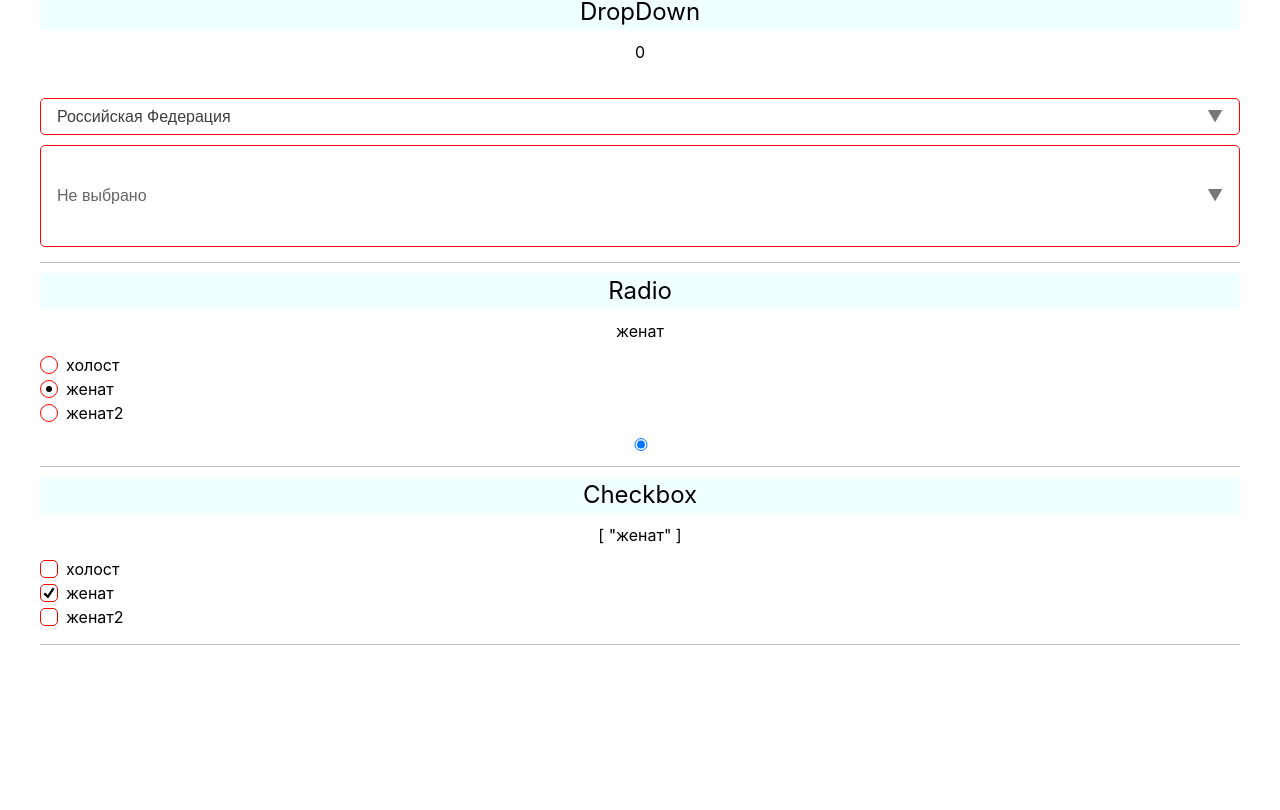
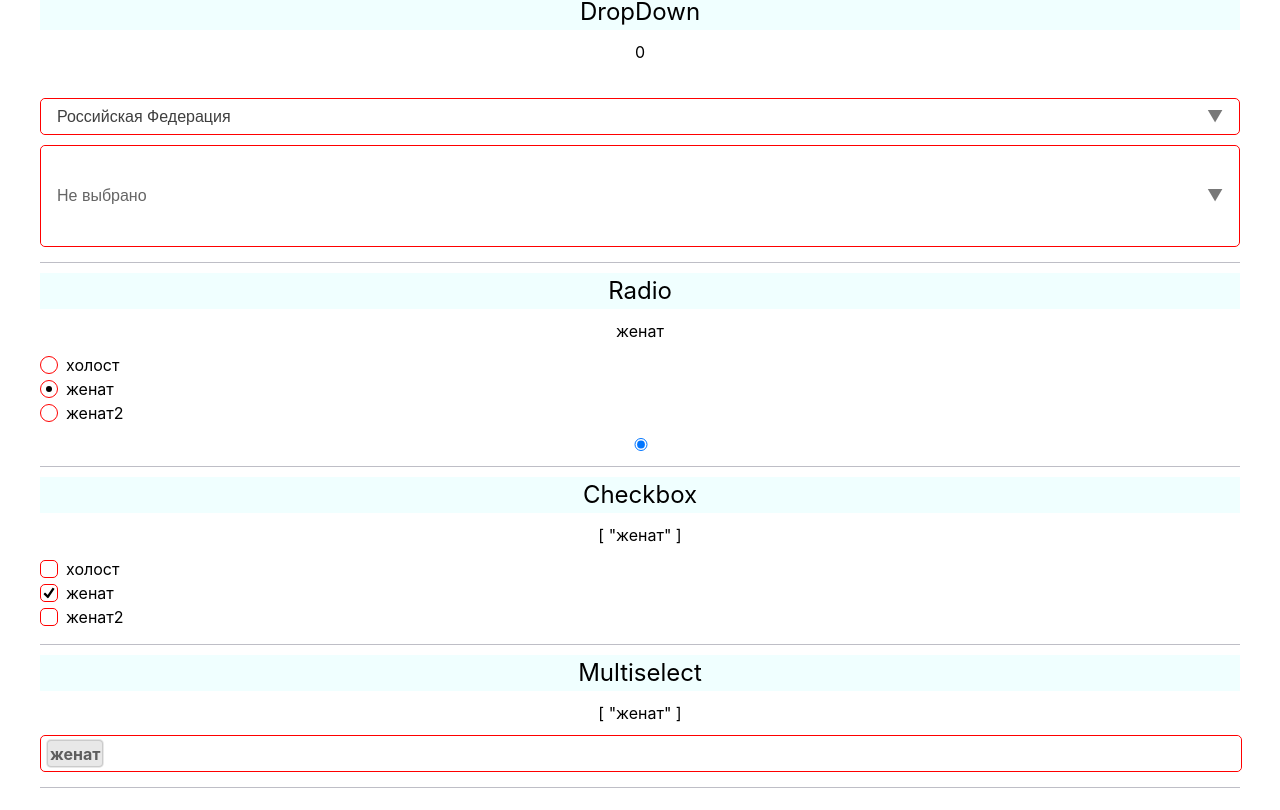
Before and after one commit to Smoren/vue3-hive-ui-kit, a Vue app: page / in a window 1280 px wide. Shown: the part 1059-1869 px from the top of the page. Before the commit the page ends 1744 px from the top, so only its background shows below. Built offline with nearby package versions, Linux system fonts and the light colour scheme.

Commit message:
hive-multiselect: init

```diff
--- a/src/App.vue
+++ b/src/App.vue
@@ -6,6 +6,7 @@ import HiveInput from './components/hive-input/hive-input.vue';
 import HiveDropDown from './components/hive-drop-down/hive-drop-down.vue';
 import HiveRadioGroup from './components/hive-radio-group/hive-radio-group.vue';
 import HiveCheckboxGroup from './components/hive-checkbox-group/hive-checkbox-group.vue';
+import HiveMultiselect from './components/hive-multiselect/hive-multiselect.vue';
 import HiveBadge from './components/hive-badge/hive-badge.vue';
 import { Option } from './common/types/select';
 import { useYearStore } from './stores/years';
@@ -339,6 +340,10 @@ const log = (value: string) => {
         {{ checkbox }}
         <hive-checkbox-group :options="maritalStatusList" v-model="checkbox" title-field="title" value-field="title" />
       </widget-wrapper>
+      <widget-wrapper title="Multiselect">
+        {{ checkbox }}
+        <hive-multiselect :options="maritalStatusList" v-model="checkbox" title-field="title" value-field="title" />
+      </widget-wrapper>
     </div>
   </div>
 </template>
--- a/src/components/hive-drop-down/hooks/use-list-methods.ts
+++ b/src/components/hive-drop-down/hooks/use-list-methods.ts
@@ -5,7 +5,7 @@ import { useOptions } from '../../../common/hooks/use-options';
 
 export type ListMethodsConfig = {
   options: Options | undefined;
-  modelValue: Value;
+  modelValue: Value | Value[];
   withUndefined: boolean;
   withNull: boolean;
   nullTitle: string;
@@ -24,7 +24,7 @@ export const useListMethods = ({
 }: ListMethodsConfig) => {
   const isExpanded = ref(false);
   const activeValue: Ref<Value | undefined> = ref();
-  const currentValue: Ref<Value | undefined> = ref();
+  const currentValue: Ref<Value | Value[] | undefined> = ref(modelValue);
   const current: CurrentOptionsRef = ref();
   const searchQuery = ref('');
   const searchRef: Ref<InputExpose | null> = ref(null);
@@ -59,7 +59,7 @@ export const useListMethods = ({
   const updateCurrentValue = (value: Value | undefined) => {
     currentValue.value = value;
 
-    if (value === undefined || (value === null)) {
+    if (value === undefined || value === null) {
       current.value = nullOption.value;
     } else {
       let key = value;
@@ -72,7 +72,7 @@ export const useListMethods = ({
   const expand = () => {
     isExpanded.value = true;
 
-    if (currentValue.value) {
+    if (currentValue.value && !Array.isArray(currentValue.value)) {
       activeValue.value = currentValue.value;
     }
   };
--- a/src/components/hive-multiselect/hive-multiselect.vue
+++ b/src/components/hive-multiselect/hive-multiselect.vue
@@ -1,10 +1,25 @@
 <script lang="ts" setup>
 import { Ref, reactive, ref, watch } from 'vue';
 import { CommonProps } from '@/common/mixin/props';
-import { Mount, Unmount, Update, onUpdateModelValue } from '@/common/mixin/emits';
+import HiveInput from '@/components/hive-input/hive-input.vue';
+import {
+  Focusout,
+  Keydown,
+  Focusin,
+  onFocusin,
+  onFocusout,
+  onKeydown,
+  Mount,
+  Unmount,
+  Update,
+  onUpdateModelValue,
+  Search,
+  onSearch,
+} from '@/common/mixin/emits';
 import { useOptions } from '@/common/hooks/use-options';
 import { useOnMount } from '@/common/hooks/use-mount';
 import { Options, Value } from '@/common/types/select';
+import { useListMethods } from '@/components/hive-drop-down/hooks/use-list-methods';
 
 export interface Props extends CommonProps {
   modelValue: Value[];
@@ -14,9 +29,12 @@ export interface Props extends CommonProps {
   valueField?: string;
   name?: string;
   disctinct?: boolean;
+  height?: string;
   withUndefined?: boolean;
   withNull?: boolean;
+  menuHeight?: string;
   nullTitle?: string;
+  disabled?: boolean;
 }
 
 const props = withDefaults(defineProps<Props>(), {
@@ -24,18 +42,16 @@ const props = withDefaults(defineProps<Props>(), {
   titleField: 'title',
   valueField: 'value',
   name: 'radio-group',
+  menuHeight: '10rem',
+  height: '2.2rem',
   disctinct: false,
+  disabled: false,
+  nullTitle: 'Не выбрано',
 });
 
-type Emit = Mount & Unmount & Update<Value[]>;
+type Emit = Mount & Unmount & Update<Value[]> & Focusin & Focusout & Keydown & Search<string>;
 const emit = defineEmits<Emit>();
 useOnMount(emit);
-
-const currentValue: Ref<Value[] | null> = ref(null);
-
-setTimeout(() => {
-  currentValue.value = props.modelValue;
-}, 200);
 
 const multiSelectRef = ref(undefined);
 const menuRef = ref(undefined);
@@ -54,7 +70,6 @@ const {
   isExpanded,
   activeValue,
   current,
-  updateCurrentValue,
   updateActiveValue,
   searchQuery,
   searchRef,
@@ -65,27 +80,27 @@ const {
   currentOptions,
   setPrevActiveValue,
   setNextActiveValue,
+  currentValue,
 } = useListMethods(configOptions);
 
 const changeValue = (value: Value) => {
-  if (currentValue.value === null) return;
+  if (currentValue.value === null || !Array.isArray(currentValue.value)) return;
 
-  const includes = currentValue.value.includes(value);
+  const includes = currentValue.value?.includes(value);
 
   if (!includes) {
     currentValue.value?.push(value);
-
-    onUpdateModelValue<Value[]>(emit, currentValue.value);
   } else {
     const index = currentValue.value.indexOf(value);
-
     if (index !== -1) currentValue.value.splice(index, 1);
   }
+  onUpdateModelValue<Value[]>(emit, currentValue.value);
 };
 
 watch(
   () => props.modelValue,
   () => {
+    console.log('here', props.modelValue);
     currentValue.value = props.modelValue;
   },
 );
@@ -104,93 +119,211 @@ watch(
 </script>
 
 <template>
+  <div class="hive-multiselect__wrap" ref="multiSelectRef" :class="{ expand: isExpanded, disable: disabled }">
+    <i class="dropdown icon"></i>
+    <div class="hive-multiselect__selected">
+      <div v-for="value in currentValue" :key="value" class="hive-multiselect__selected-item" @mousedown.stop.prevent>
+        {{ filteredOptions[value as string]?.title ? filteredOptions[value as string].title : value }}
+      </div>
+    </div>
+    <hive-input
+      v-model="searchQuery"
+      ref="searchRef"
+      :disabled="disabled"
+      :placeholder="current ? String(current[titleField]) : ''"
+      class="hive-multiselect__search"
+      :class="{ valueNull: (modelValue === null && withNull) || modelValue === undefined }"
+      :style="{ height }"
+      @focusin="expand(), onFocusin(emit)"
+      @focusout="collapse(), onFocusout(emit)"
+      @keydown="onKeydown(emit, $event)"
+      @keydown.enter="changeValue(activeValue)"
+      @keydown.esc="collapse"
+      @keydown.up.prevent="setPrevActiveValue"
+      @keydown.down.prevent="setNextActiveValue"
+      @input="onSearch<string>(emit, $event as string)"
+    />
     <div
-    class="ui multiple search dropdown selection hive-drop-down-multiselect"
-    @focusin="
-      (e) => {
-        expand();
-        handleEvent(e);
-      }
-    "
-    @focusout="
-      (e) => {
-        collapse();
-        handleEvent(e);
-      }
-    "
-    @mousedown="toggle"
-    ref="multiSelectRef"
-  >
-    <i class="dropdown icon"></i>
-    <a v-for="value in currentValue" :key="(value as string)" class="ui label visible" @mousedown.stop.prevent>
-      {{ unfilteredOptions[value as string]?.title ? unfilteredOptions[value as string].title : value }}
-      <i class="delete icon" @mousedown="removeFromCurrentValue(value)"></i>
-    </a>
-    <input
-      ref="searchRef"
-      :placeholder="placeholder"
-      :value="searchQuery"
-      autocomplete="fomantic-search"
-      class="search search-input"
-      tabindex="0"
-      @keydown="onKeyDown"
-      @input="
-        searchQuery = ($event.target as HTMLInputElement).value;
-        setActiveValueToFirst();
-        onInput($event);
-      "
-      @keydown.up.exact="setPrevActiveValue"
-      @keydown.down.exact="setNextActiveValue"
-      @keydown.enter.exact="addToCurrentValue(activeValue)"
-      @keydown.esc.exact="collapse"
-      @keydown.delete.exact="onBackspace"
-    />
-    <div ref="menuRef" :class="{ visible: isExpanded, hidden: !isExpanded }" class="menu transition">
-      <hive-observable
-        v-for="option in filteredOptions"
-        :key="option.key"
-        :root="menuRef"
-        :threshold="0.2"
-        @appear="onAppear(option)"
-        @disappear="onDisappear(option)"
+      ref="menuRef"
+      v-if="isExpanded"
+      class="hive-multiselect__menu"
+      :style="{
+        maxHeight: menuHeight,
+      }"
     >
       <div
+        v-for="(item, i) in filteredOptions"
+        :key="i"
+        class="hive-multiselect__menu-item"
         :class="{
-            'active selected': option.value === activeValue,
+          selected: item[1][valueField] === activeValue || (item[1][valueField] === null && activeValue === 'null'),
         }"
-          :data-value="option.value"
-          class="item"
-          @click.prevent="addToCurrentValue(option.value)"
-          @mouseover="updateActiveValue(option.value)"
+        @click="changeValue(item[1][valueField])"
         @mousedown.prevent
       >
-          <slot name="before" :value="option.raw?.raw" />
-          {{ String(option.title) }}
-          <slot name="after" :value="option.raw?.raw" />
+        <!-- @mouseover="updateActiveValue(item[1][valueField])" -->
+        {{ item[1][titleField] }}
       </div>
-      </hive-observable>
     </div>
   </div>
 </template>
 
 <style lang="scss" scoped>
-.hive-drop-down-multiselect {
-  display: flex !important;
-  flex-wrap: wrap;
+@import '@/assets/variables.scss';
+
+$drop-down-z_menu: 1;
+$border-width: 1px;
+$drop-down-border: $border-width solid var(--border, $border);
+$drop-down-selected_background: rgba(0, 0, 0, 0.03);
+$drop-down-selected_color: rgba(0, 0, 0, 0.95);
+$drop-down-border-top: #fafafa;
+$drop-down-box-shadow: 0 2px 3px 0 rgba(34, 36, 38, 0.15);
+$drop-down-padding: 0.5em 1em 0.5em 1em;
+
+.hive-multiselect {
+  width: 100%;
   position: relative;
-  height: auto;
+  cursor: pointer;
+  text-align: left;
+  text-shadow: none;
+  outline: 0;
+  display: inline-block;
+  color: var(--text, $text);
+  border: $drop-down-border;
+  border-radius: var(--border-radius, $border-radius);
+  transition: opacity 0.1s ease;
+  background-color: var(--bg-input, $bg-input);
+  will-change: transform, opacity;
+  animation-iteration-count: 1;
+  animation-duration: 300ms;
+  animation-timing-function: ease;
+  animation-fill-mode: both;
 
-  .dropdown.icon {
-    cursor: default !important;
+  &__selected {
+    display: flex;
+    align-items: center;
+    gap: 5px;
+    margin: 0 5px;
+    height: 2.2rem;
+    box-sizing: border-box;
+    padding: 7px 0;
+
+    &-item {
+      box-sizing: content-box;
+      border: 1px solid transparent;
+      border-radius: var(--border-radius, $border-radius);
+      box-shadow: 0 0 0 1px #22242626 inset;
+      padding: 3px 3px;
+      vertical-align: baseline;
+      background-color: #e8e8e8;
+      color: #0009;
+      text-transform: none;
+      font-weight: 700;
+      display: flex;
+      align-items: center;
+      height: 100%;
     }
   }
 
-.label {
-  height: fit-content;
+  &__wrap {
+    border: 1px solid transparent;
+    border-radius: var(--border-radius, $border-radius);
+    border-color: var(--border, $border);
+    position: relative;
+    width: 100%;
+    display: flex;
+    background-color: none;
+    cursor: default;
+
+    &.expand {
+      z-index: $drop-down-z_menu + 1;
+      border-color: var(--border-focus, $border-focus);
+      border-bottom-left-radius: 0;
+      border-bottom-right-radius: 0;
     }
 
-.search-input {
-  height: fit-content;
-  flex-grow: 1000;
+    &.disable {
+      border-color: var(--border-disabled, $border-disabled);
+      opacity: 0.6;
+      pointer-events: none;
+      cursor: pointer;
+    }
+  }
+
+  &__search {
+    border: none;
+    padding: $drop-down-padding;
+    width: calc(100% - 2rem);
+    cursor: default;
+    font-size: inherit;
+    border: none;
+
+    &::placeholder {
+      opacity: 1;
+      color: $text;
+    }
+
+    &:focus {
+      cursor: text;
+
+      &::placeholder {
+        opacity: 0.5;
+      }
+    }
+
+    &.valueNull {
+      opacity: 0.8;
+    }
+  }
+
+  &__icon {
+    cursor: auto;
+    line-height: 1.2rem;
+    opacity: 0.7;
+    background: none !important;
+    font-style: normal;
+    // font-size: 11px;
+    margin: auto 0;
+
+    &:before {
+      content: '▼';
+    }
+
+    &.expand {
+      &:before {
+        content: '▲';
+      }
+    }
+  }
+
+  &__menu {
+    box-sizing: content-box;
+    position: absolute;
+    left: -$border-width;
+    top: 100%;
+    width: 100%;
+    overflow-y: auto;
+    background-color: var(--bg-input, $bg-input);
+    z-index: $drop-down-z_menu;
+    border: $drop-down-border;
+    border-color: var(--border-focus, $border-focus);
+    border-radius: var(--border-radius, $border-radius);
+    border-top: none;
+    border-top-left-radius: 0;
+    border-top-right-radius: 0;
+    z-index: 100;
+
+    &-item {
+      border-top: 1px solid $drop-down-border-top;
+      padding: $p-input !important;
+      white-space: normal;
+      word-wrap: normal;
+
+      &.selected {
+        background: $drop-down-selected_background;
+        color: $drop-down-selected_color;
+      }
+    }
+  }
 }
 </style>
```
Lines whose indentation alone changed are shown as unchanged.
